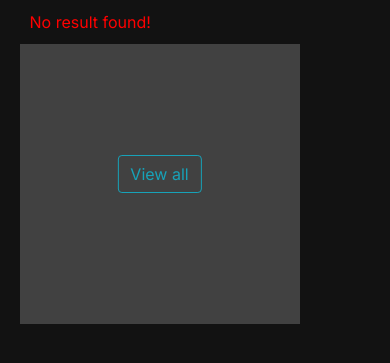
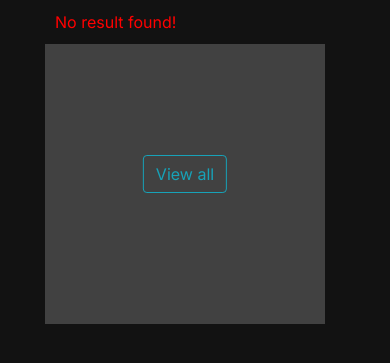
Before and after one commit to Uvaismon/babaco, a Django app: page / in a window 390 px wide. Shown: the part 122-485 px from the top of the page. Run offline with Django 3.2, Linux system fonts and the light colour scheme; data that the repository does not hold is empty; some libraries are stand-ins or nearby versions.

Commit message:
Centered content of home screen for smaller screens.

```diff
--- a/user/static/user/home_user.css
+++ b/user/static/user/home_user.css
@@ -103,3 +103,9 @@ hr {
         width: 30vw;
     }
 }
+
+@media(max-width: 600px) {
+    .main-win {
+        place-content: center;
+    }
+}
```
